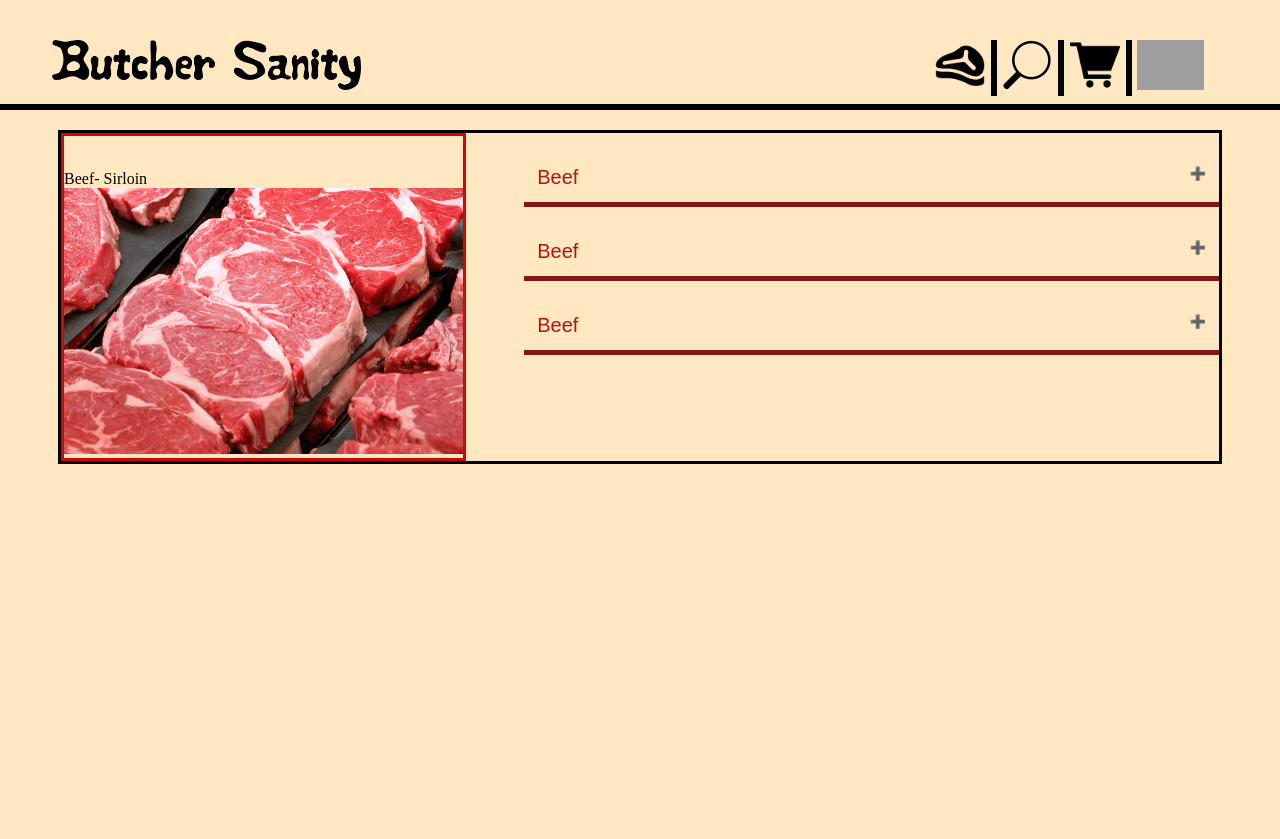
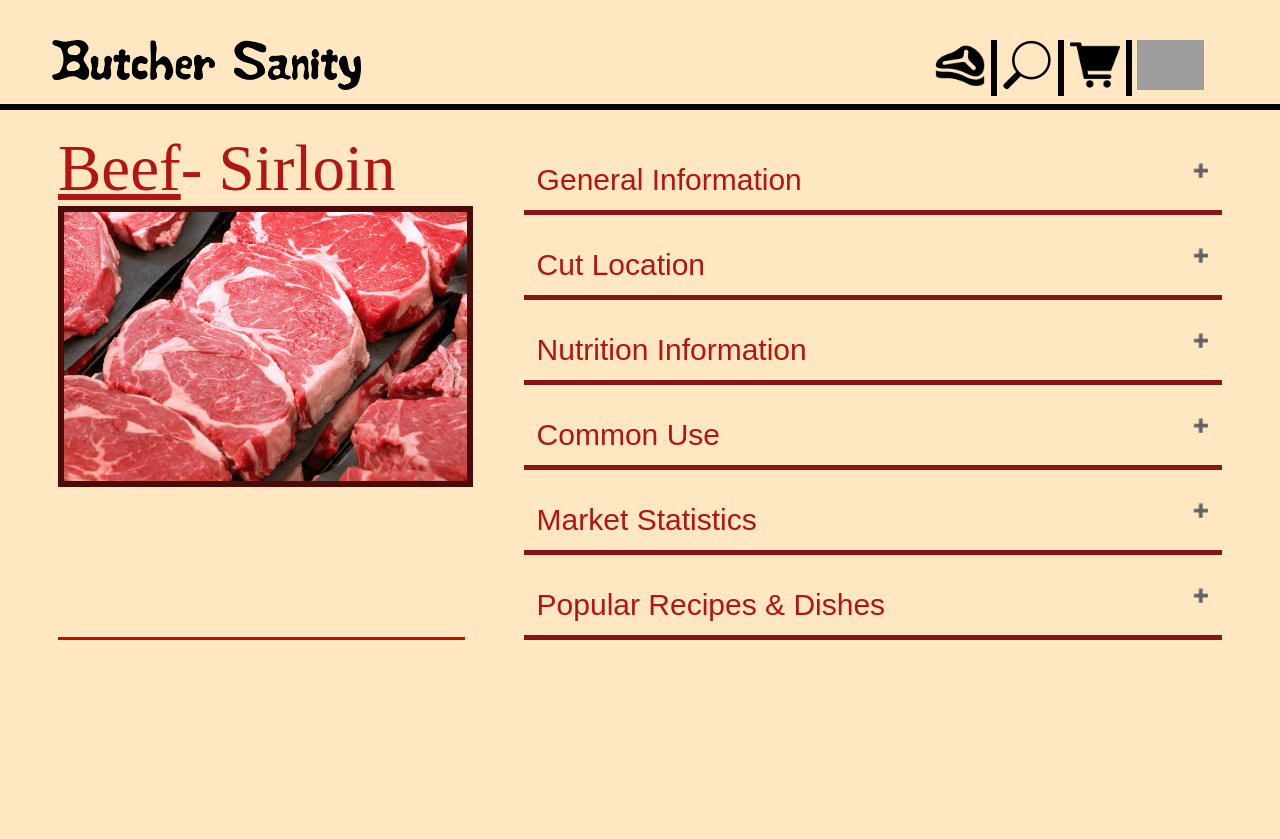
Before and after one commit to MagbanLeon/Butcher-Sanity, a Flask app: page /sirloinPage in a window 1280 px wide. Shown: the top 839 px of the page. Before the commit the page ends 464 px from the top, so only its background shows below. Run offline with Flask 3, Linux system fonts and the light colour scheme; grey boxes are pictures that could not be loaded.

Commit message:
basically info pages done

```diff
--- a/static/collapse.css
+++ b/static/collapse.css
@@ -24,7 +24,7 @@
   border: none;
   text-align: left;
   outline: none;
-  font-size: 20px;
+  font-size: 30px;
   border-bottom: 5px solid rgb(134, 22, 22);
   margin-top: 20px;
 }
@@ -52,9 +52,10 @@
   /* padding: 18px; */
   display: none;
   overflow: hidden;
-  background-color: #847f7f;
+  background-color: transparent;
   width: 100%;
-  border: 1px solid black;
+  text-justify: inter-word;
+  color: purple;
 }
 .collapsible:after {
   content: '\02795'; /* Unicode character for "plus" sign (+) */
--- a/static/stylesheet.css
+++ b/static/stylesheet.css
@@ -168,21 +168,22 @@
   width: 50%;
 }
 .infoOrganization {
-  border: 3px solid rgb(0, 0, 0);
+  /* border: 3px solid rgb(0, 0, 0); */
   display: flex;
   justify-content: center; /* Centers horizontally */
-  align-items: center;
+  align-items: start;
   margin: 50px;
   margin-top: 130px;
-  /* padding: 50px; */
+  height: 1500px;
 }
 .infoTable{
-  display: table-row
+  display: table-row;
+  max-height: 100%
 }
 .infoLeft {
-  border: 3px solid rgb(204, 9, 9);
+  border-bottom: 3px solid rgb(204, 9, 9);
   width: 35%;
-  height: 150%;
+  /* min-height: 100%; */
   display: table-cell;
 }
 .infoRight {
@@ -191,3 +192,21 @@
   height: 150%;
   display: table-cell;
 }
+.categorytext{
+  color: #b31414;
+  text-decoration: underline;
+  font-size: 65px;
+  display: table-cell;
+}
+.typetext{
+  color: #b31414;
+  font-size: 65px;
+  display: table-cell;
+}
+.textcontainer{
+  display: table-row;
+}
+.imageInfo{
+  max-width: 99%;
+  border: 6px solid rgb(74, 11, 11);
+}
--- a/templates/sirloinInfo.html
+++ b/templates/sirloinInfo.html
@@ -11,16 +11,22 @@
     <div class="infoOrganization">
         <div class="infoTable">
             <div class="infoLeft">
-                <div>Beef- Sirloin</div>
-                <img src="../static/meat/beef.png" style="max-width: 100%;">
+                <div class="containerrow"><div class="categorytext">Beef</div><div class="typetext"> - Sirloin</div></div>
+                <img src="../static/meat/beef.png" class="imageInfo">
             </div>
             <div class="spacer1"></div>
             <div class="infoRight">
-                <button type="button" class="collapsibleInfo">Beef</button>
+                <button type="button" class="collapsibleInfo">General Information</button>
+                <div class="contentInfo">Lorem ipsum dolor sit amet, consectetur adipiscing elit. Curabitur laoreet in neque eget porttitor. In et massa at lacus consectetur egestas. Nulla tempus tellus nibh, ac finibus ligula volutpat sit amet. Duis pulvinar purus a lorem accumsan, ut ultricies arcu dictum. Maecenas at iaculis mi. Nunc ullamcorper a libero eget condimentum. Nunc in erat fermentum, pulvinar quam a, scelerisque mi. Mauris egestas efficitur leo, ut sollicitudin enim. Sed aliquet mauris at massa auctor viverra. Morbi scelerisque commodo metus sit amet porta.</div>
+                <button type="button" class="collapsibleInfo">Cut Location</button>
                 <div class="contentInfo">Lipsum</div>
-                <button type="button" class="collapsibleInfo">Beef</button>
+                <button type="button" class="collapsibleInfo">Nutrition Information</button>
                 <div class="contentInfo">Lipsum</div>
-                <button type="button" class="collapsibleInfo">Beef</button>
+                <button type="button" class="collapsibleInfo">Common Use</button>
+                <div class="contentInfo">Lipsum</div>
+                <button type="button" class="collapsibleInfo">Market Statistics</button>
+                <div class="contentInfo">Lipsum</div>
+                <button type="button" class="collapsibleInfo">Popular Recipes & Dishes</button>
                 <div class="contentInfo">Lipsum</div>
             </div>
         </div>
```
